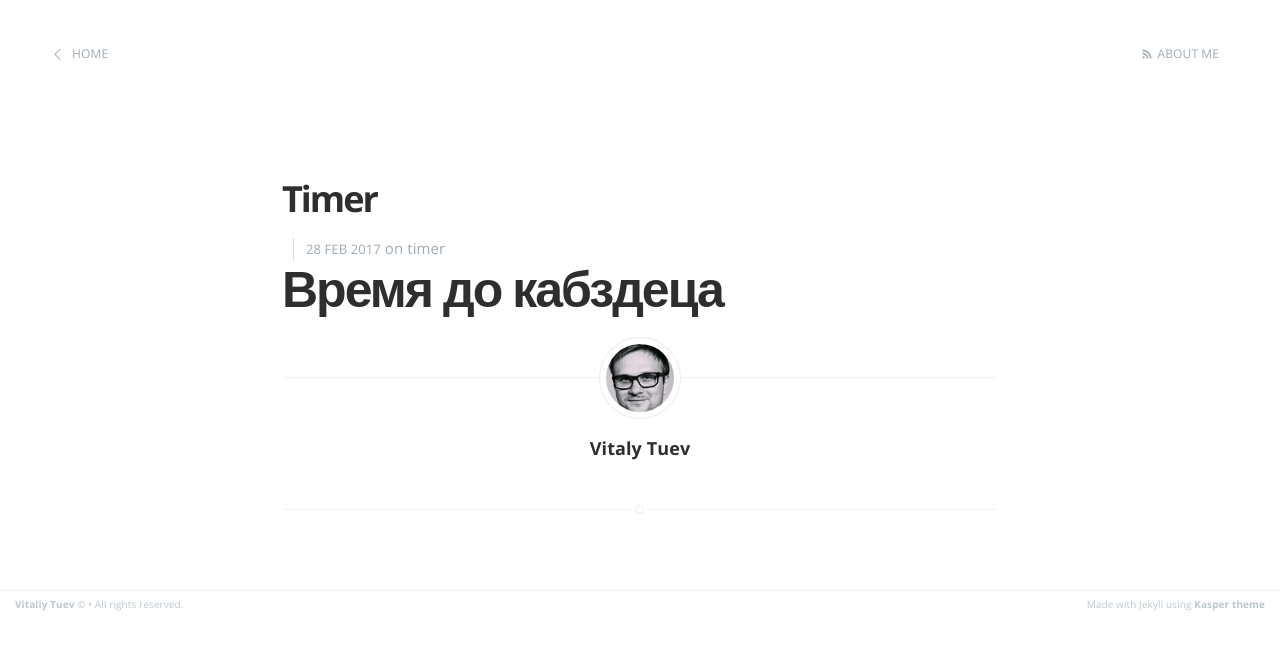
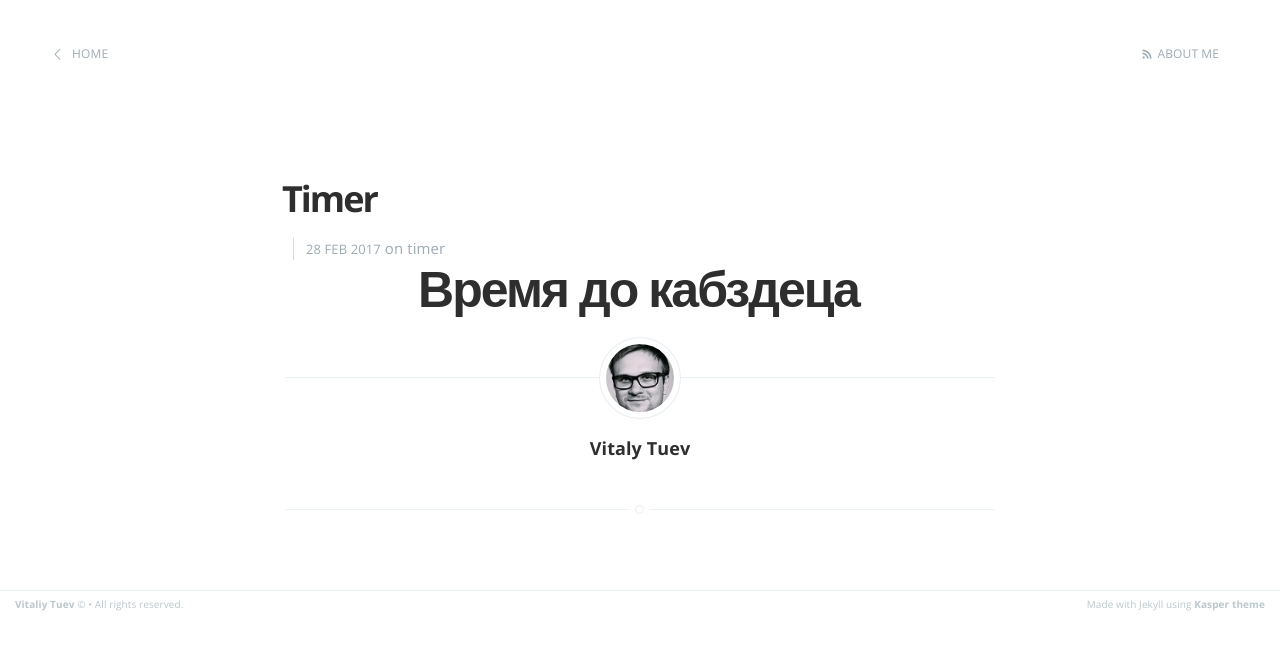
Before and after one commit to vetal232/vetal232.github.io, a Jekyll site: the page built from _posts/2017-02-28-timer.markdown, in a window 1280 px wide. Shown: the top 650 px of the page. Built offline with Jekyll 4.4.1, drawn with Linux system fonts in a browser that asks for light colours.

Commit message:
Update 2017-02-28-timer.markdown

```diff
--- a/_posts/2017-02-28-timer.markdown
+++ b/_posts/2017-02-28-timer.markdown
@@ -7,6 +7,6 @@ categories: timer
 published: true
 ---
 
-<h1> Время до кабздеца </h1>
+<h1 align="center"> Время до кабздеца </h1>
 
 <script src="http://megatimer.ru/s/05d9f222755ccced712df5d1f375c13a.js"></script>
```
